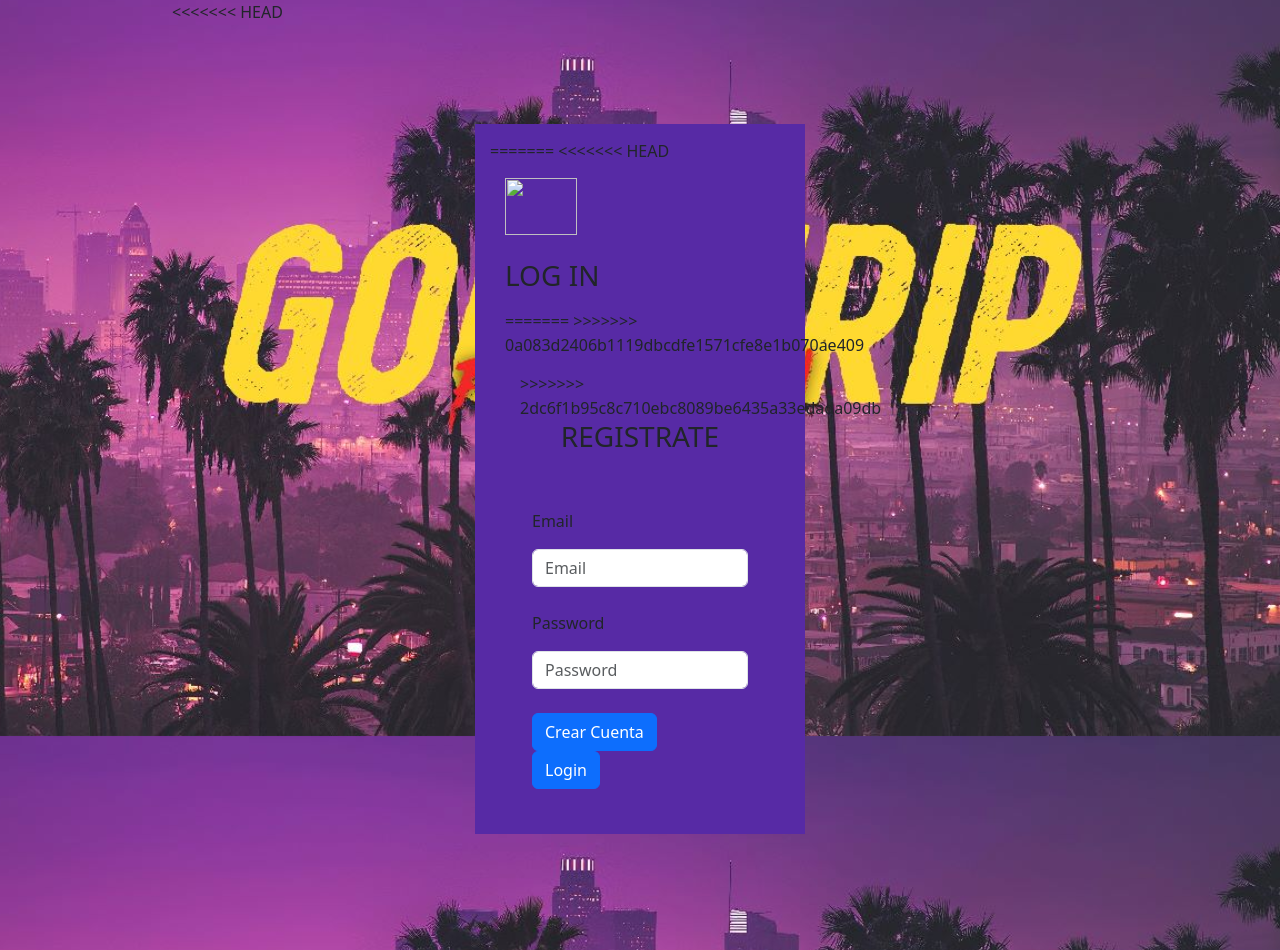
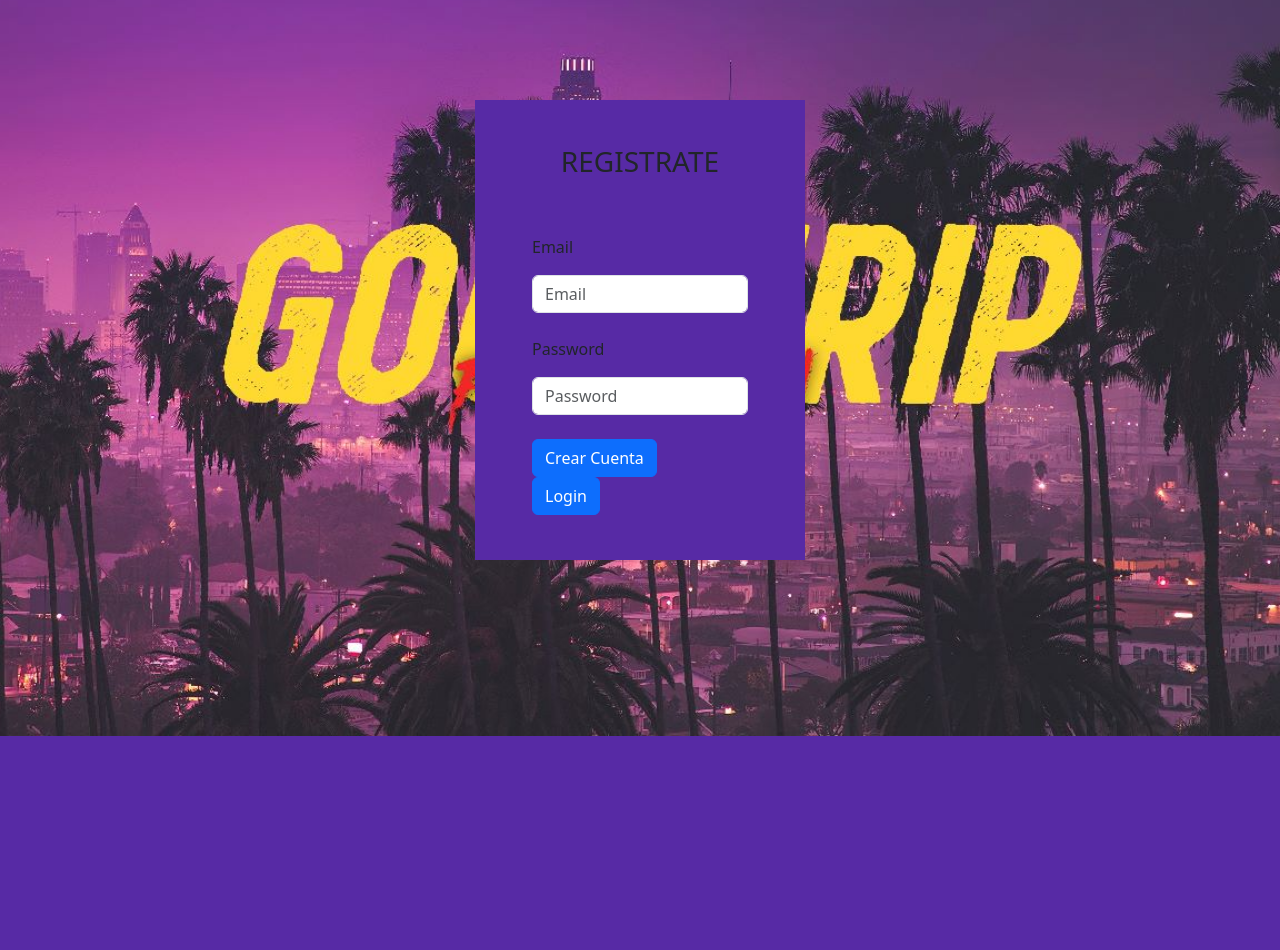
Before and after one commit to jdu-andrango/PythonFlaskPostgrestGoodTrip, a Flask app: page /login in a window 1280 px wide. Shown: the part 64-1014 px from the top of the page. After the commit the page ends 800 px from the top, so only its background shows below. Run offline with Flask 2, Linux system fonts and the light colour scheme; some libraries are stand-ins or nearby versions.

Commit message:
todo funcionando listo para los ultimos cambios

```diff
--- a/static/css/login.css
+++ b/static/css/login.css
@@ -98,17 +98,7 @@
   margin: 100px auto;
 
 }
-.form-signin .form-floating:focus-within {
 
-}
-
-.form-signin input[type="email"] {
-
-}
-
-.form-signin input[type="password"] {
-
-}
 
 
 .nav-masthead .nav-link {
--- a/templates/login.html
+++ b/templates/login.html
@@ -41,21 +41,15 @@
             <br>
 
         </header>
-<<<<<<< HEAD
+
         <main class="form-signin   ">
-=======
 
 
-<<<<<<< HEAD
+
             <main class="form-signin w-100 m-auto">
-                <form class="formLogin">
-                    <img class="mb-4" src="" alt="" width="72" height="57">
-                    <h1 class="h3 mb-3 fw-normal">LOG IN</h1>
-=======
->>>>>>> 0a083d2406b1119dbcdfe1571cfe8e1b070ae409
+
 
                 <main class="form-signin  w-100 m-auto ">
->>>>>>> 2dc6f1b95c8c710ebc8089be6435a33edada09db
 
                     <div class="container-lg ">
                         <h3 class=" text-center  fw-normal">REGISTRATE</h3>
```
Lines whose indentation alone changed are shown as unchanged.
